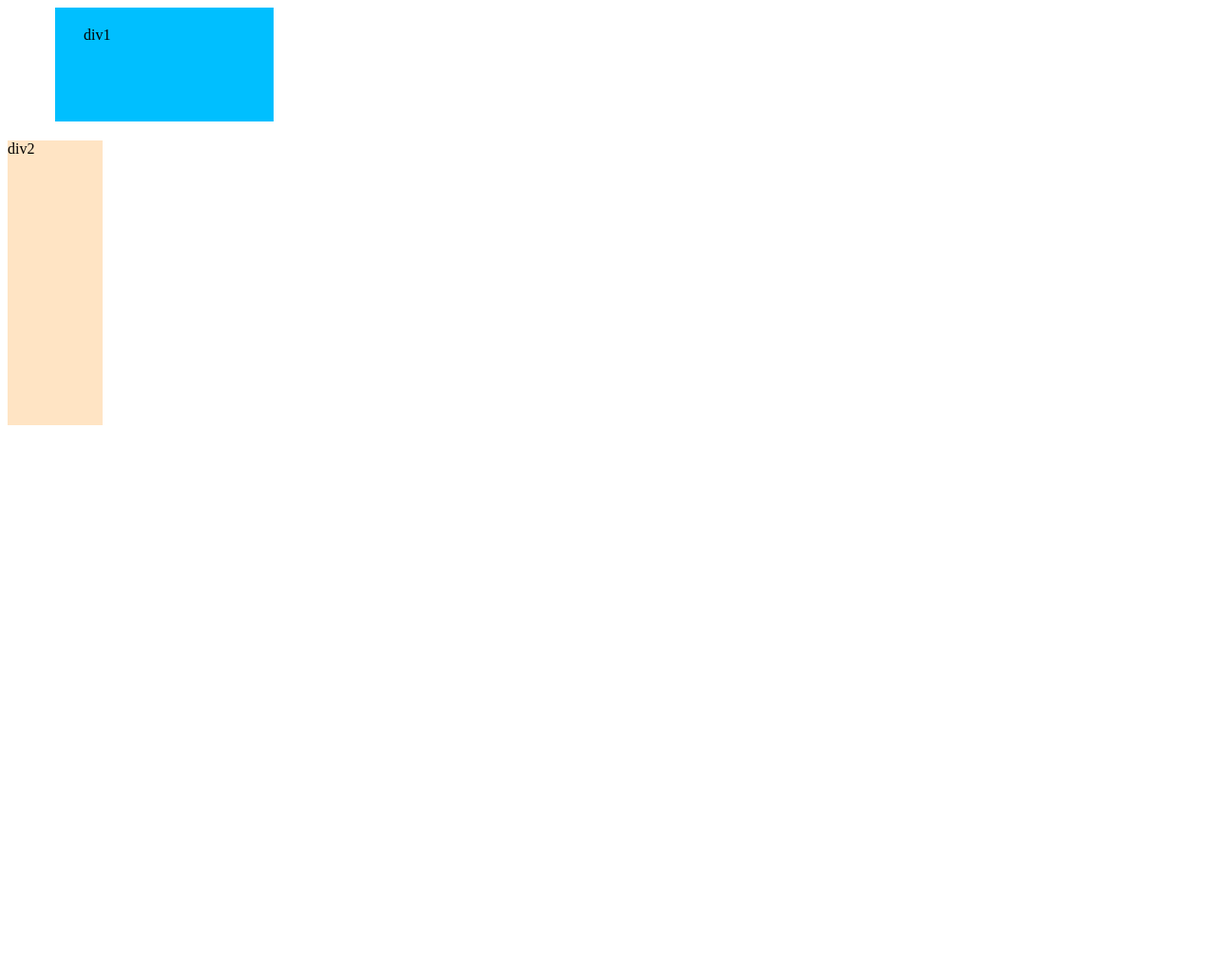
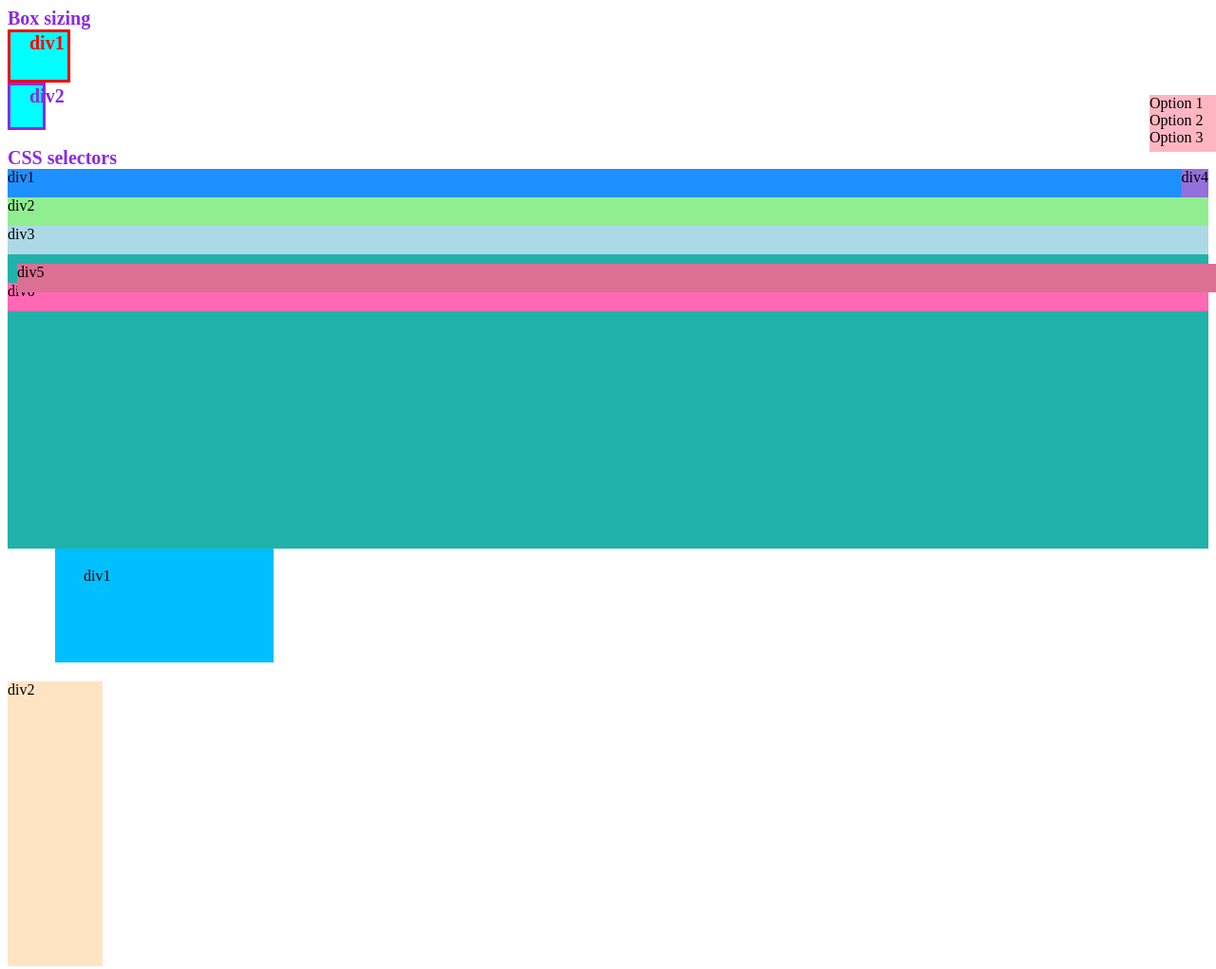
Before and after one commit to Bflasch/Bflasch.github.io, a plain HTML site: page 1009/index.HTML in a window 1280 px wide. Shown: the whole page at 95% size. Before the commit the page ends 800 px from the top, so only its background shows below. Drawn offline with Linux system fonts and the light colour scheme.

Commit message:
1009
In-class

```diff
--- a/1009/index.HTML
+++ b/1009/index.HTML
@@ -1,8 +1,67 @@
 <html>
 <head>
+    <link rel="stylesheet" href="site.css" />
+
     <title> MIS 3033 Oct 9 Branagan Flasch</title>
+    <style>
+       #div2
+       {
+           background-color:lightgreen;
+           height: 30px;
+       }
+       #div3
+       {
+           background-color:lightblue;
+           height:30px;
+       }
+       #div4
+       {
+           background-color:mediumpurple;
+           height:30px;
+
+       }
+       #div5
+       {
+           background-color:palevioletred;
+           height:30px;
+       }
+       #div6
+       {
+           background-color:hotpink;
+           height:30px;
+       }
+
+    </style>
 </head>
 <body>
+
+    <span class="titlestyle">Box sizing</span>
+
+
+    <div style="color:red; padding-left:20px; box-sizing:content-box;" class="divstyle1 titlestyle"> div1 </div>
+
+    <div style="padding-left:20px; box-sizing:border-box;" class="divstyle1 titlestyle"> div2</div>
+    <br />
+
+    <span class="titlestyle"> CSS selectors</span>
+
+    <div id="main" style="position:relative; background-color:lightseagreen; height:400px;">
+        <div style="position:static" id="div1">div1</div>
+        <div id="div2">div2</div>
+        <div id="div3">div3</div>
+        <div style="position:absolute;right:0px; top:0px;" id="div4">div4</div>
+        <div style="position:relative;left:10px; top:10px;" id="div5">div5</div>
+        <div id="div6">div6</div>
+
+        <div id="menu" style=" position:fixed;right:0px; top:100px; width:70px; height:60px; background-color:lightpink;">
+            Option 1 <br />
+            Option 2 <br />
+            Option 3 <br />
+        </div>
+    </div>
+
+
+
     <div style="width:200px; height:100px;background-color:deepskyblue; margin-left:50px;padding-top:20px; padding-left:30px;">
         div1
     </div>
--- /dev/null
+++ b/1009/site.css
@@ -0,0 +1,38 @@
+.titlestyle
+{
+    font-size: 20px;
+    color: blueviolet;
+    font-weight: bold;
+}
+
+.divstyle1
+{
+    width: 40px;
+    height: 50px;
+    border-style: solid;
+    background-color: aqua;
+}
+
+*
+{
+    /*  border-style:dashed;
+            border-width:5px;
+            border-color:deeppink;*/
+}
+
+div
+{
+    /* border-style: dashed;
+            border-width: 5px;
+            border-color: deeppink;*/
+}
+
+span
+{
+}
+
+#div1
+{
+    background-color: dodgerblue;
+    height: 30px
+}
```
